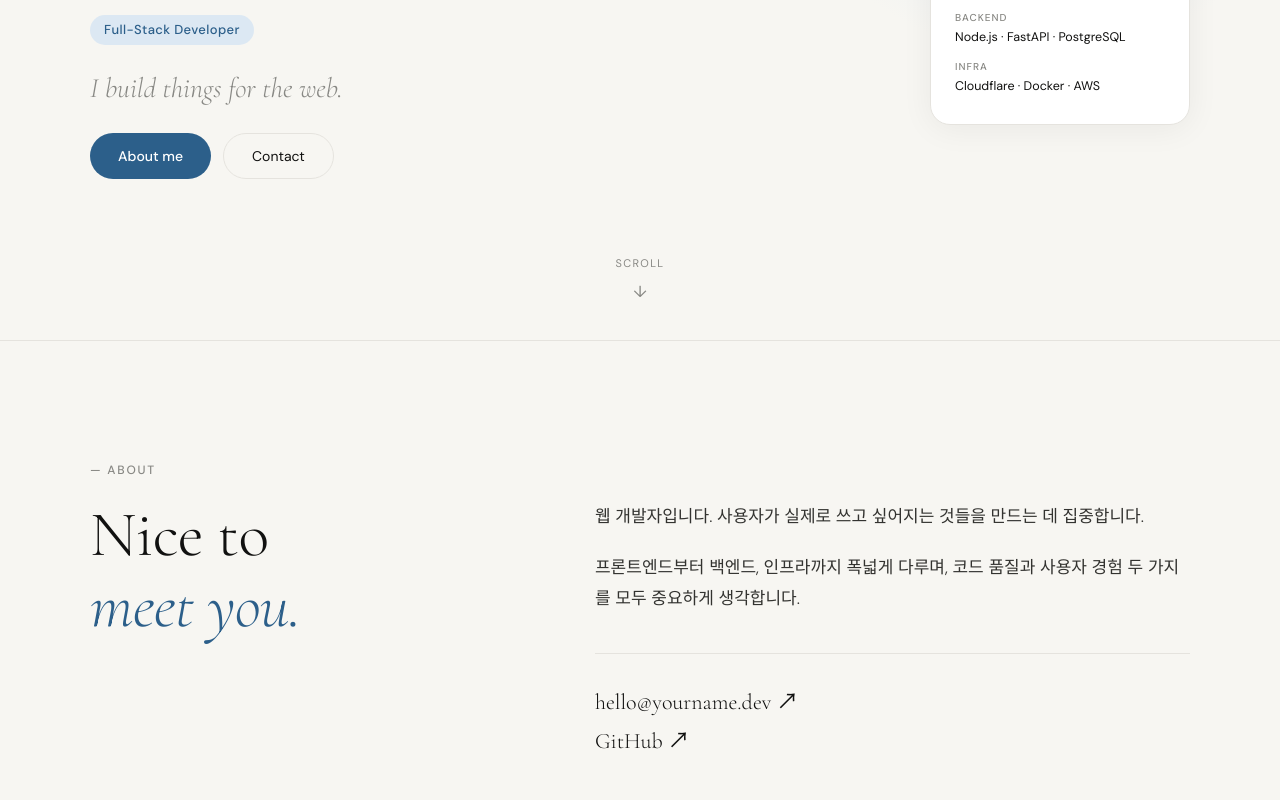
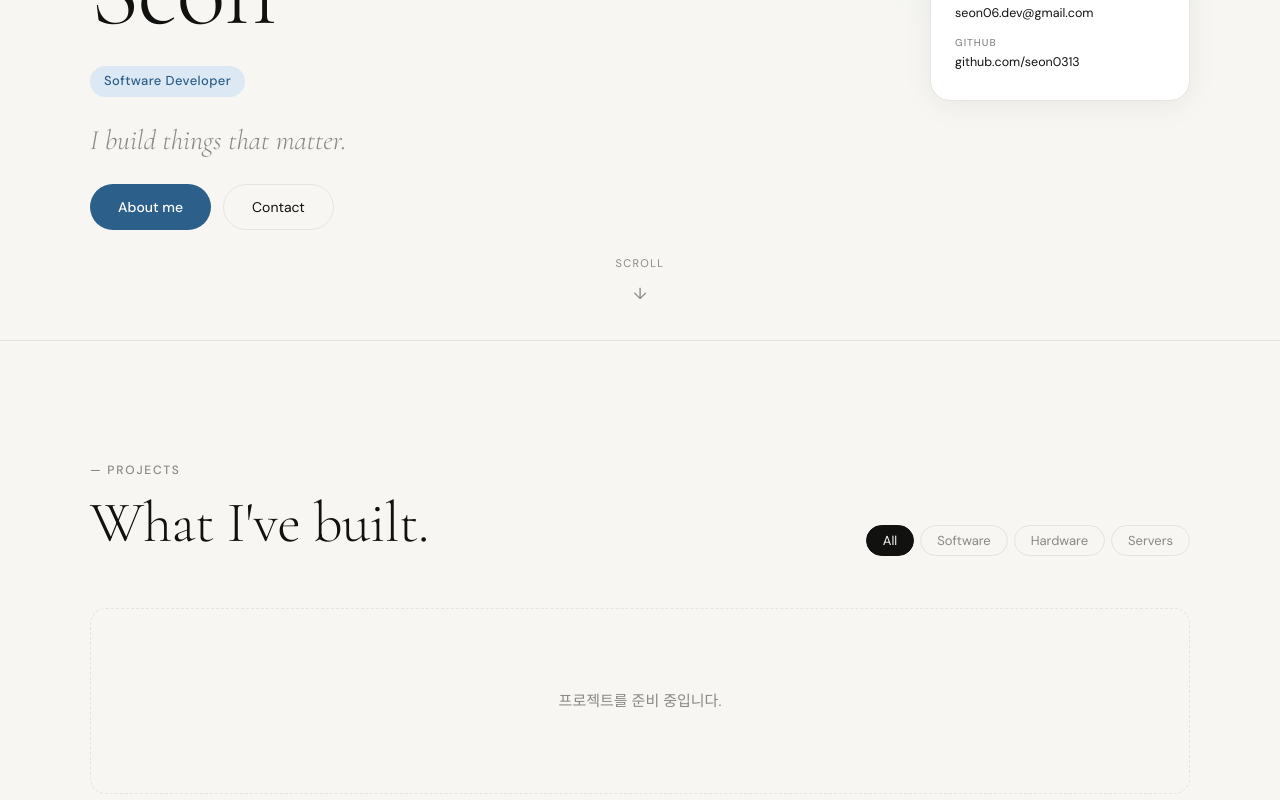
Before and after one commit to seon0313/seon06_dev_web, a React (Vite) app: page / in a window 1280 px wide. Shown: the part 460-1260 px from the top of the page. Built offline with nearby package versions, Linux system fonts and the light colour scheme.

Commit message:
fix blog url

```diff
--- a/index.html
+++ b/index.html
@@ -6,13 +6,13 @@
     <meta name="viewport" content="width=device-width, initial-scale=1.0" />
 
     <!-- SEO -->
-    <title>Your Name — Developer</title>
-    <meta name="description" content="Developer & problem solver." />
-    <meta name="author" content="Your Name" />
+    <title>추윤선 — Software Developer</title>
+    <meta name="description" content="Software Developer. Python, Java, Kotlin, C." />
+    <meta name="author" content="Choo Yun Seon" />
 
     <!-- OG -->
-    <meta property="og:title" content="Your Name" />
-    <meta property="og:description" content="Developer & problem solver." />
+    <meta property="og:title" content="추윤선 (Choo Yun Seon)" />
+    <meta property="og:description" content="Software Developer. Python, Java, Kotlin, C." />
     <meta property="og:type" content="website" />
 
     <!-- Fonts -->
--- a/src/App.jsx
+++ b/src/App.jsx
@@ -1,23 +1,36 @@
-import { useEffect, useState } from 'react'
+import { useEffect, useState, useCallback } from 'react'
+
+/* ─── Projects 데이터 — 여기에 추가하세요 ─────────── */
+const PROJECTS = [
+  // { id: 1, category: 'software', title: '프로젝트 이름', desc: '설명', link: 'https://github.com/seon0313/...' },
+  // { id: 2, category: 'server',   title: '게임 서버',     desc: '설명', link: '' },
+  // { id: 3, category: 'hardware', title: '하드웨어 프로젝트', desc: '설명', link: '' },
+]
+
+const CATEGORIES = [
+  { key: 'all',      label: 'All' },
+  { key: 'software', label: 'Software' },
+  { key: 'hardware', label: 'Hardware' },
+  { key: 'server',   label: 'Servers' },
+]
 
 /* ─── CONFIG — 여기만 수정하세요 ──────────────────── */
 const ME = {
-  name:       'Your Name',
-  initials:   'YN',
-  role:       'Full-Stack Developer',
-  tagline:    'I build things for the web.',
+  name:       'Choo Yun Seon',
+  initials:   'YS',
+  role:       'Software Developer',
+  tagline:    'I build things that matter.',
   location:   'Seoul, Korea',
-  email:      'hello@yourname.dev',
-  github:     'https://github.com/yourname',
+  email:      'seon06.dev@gmail.com',
+  github:     'https://github.com/seon0313',
   bio: [
-    '웹 개발자입니다. 사용자가 실제로 쓰고 싶어지는 것들을 만드는 데 집중합니다.',
-    '프론트엔드부터 백엔드, 인프라까지 폭넓게 다루며, 코드 품질과 사용자 경험 두 가지를 모두 중요하게 생각합니다.',
+    '소프트웨어 개발자입니다. 문제를 명확히 이해하고, 단순하고 견고한 해결책을 만드는 데 집중합니다.',
+    'Python, Java, Kotlin, C 등 다양한 언어를 다루며, 좋은 코드와 좋은 사용자 경험 모두를 중요하게 생각합니다.',
   ],
   skills: [
-    { label: 'Language', items: 'TypeScript · Python · Go' },
-    { label: 'Frontend',  items: 'React · Next.js · Tailwind CSS' },
-    { label: 'Backend',   items: 'Node.js · FastAPI · PostgreSQL' },
-    { label: 'Infra',     items: 'Cloudflare · Docker · AWS' },
+    { label: 'Language', items: 'Python · Java · Kotlin · C' },
+    { label: 'Contact',  items: 'seon06.dev@gmail.com' },
+    { label: 'GitHub',   items: 'github.com/seon0313' },
   ],
 }
 /* ───────────────────────────────────────────────────── */
@@ -34,6 +47,7 @@ export default function App() {
     <div style={{ minHeight: '100dvh' }}>
       <Nav initials={ME.initials} github={ME.github} />
       <Hero visible={visible} me={ME} />
+      <Projects />
       <About me={ME} />
       <Footer initials={ME.initials} />
     </div>
@@ -41,17 +55,27 @@ export default function App() {
 }
 
 /* ─── Nav ────────────────────────────────────────────── */
+const NAV_LINKS = [
+  { label: 'About',    href: '#about',                    external: false },
+  { label: 'Projects', href: '#projects',                 external: false },
+  { label: 'Blog',     href: 'https://blog.seon06.dev',   external: true  },
+]
+
 function Nav({ initials, github }) {
   return (
     <nav style={styles.nav}>
       <span style={styles.navLogo}>{initials}</span>
       <div style={styles.navLinks}>
-        <a
-          href="#about"
-          style={styles.navLink}
-          onMouseEnter={e => e.target.style.color = 'var(--accent)'}
-          onMouseLeave={e => e.target.style.color = 'var(--text-muted)'}
-        >About</a>
+        {NAV_LINKS.map(({ label, href, external }) => (
+          <a
+            key={label}
+            href={href}
+            {...(external ? { target: '_blank', rel: 'noopener noreferrer' } : {})}
+            style={styles.navLink}
+            onMouseEnter={e => e.currentTarget.style.color = 'var(--accent)'}
+            onMouseLeave={e => e.currentTarget.style.color = 'var(--text-muted)'}
+          >{label}</a>
+        ))}
         <a
           href={github}
           target="_blank"
@@ -150,6 +174,66 @@ function Hero({ visible, me }) {
       <div style={styles.scrollHint}>
         <span style={styles.scrollText}>Scroll</span>
         <div style={styles.scrollArrow}>↓</div>
+      </div>
+    </section>
+  )
+}
+
+/* ─── Projects ───────────────────────────────────────── */
+function Projects() {
+  const [active, setActive] = useState('all')
+
+  const filtered = useCallback(
+    () => active === 'all' ? PROJECTS : PROJECTS.filter(p => p.category === active),
+    [active]
+  )()
+
+  return (
+    <section id="projects" style={styles.projects}>
+      <div style={styles.projectsInner}>
+        <div style={styles.projectsHeader}>
+          <div>
+            <p style={styles.sectionLabel}>— Projects</p>
+            <h2 style={styles.projectsHeading}>What I've built.</h2>
+          </div>
+          <div style={styles.tabs}>
+            {CATEGORIES.map(({ key, label }) => (
+              <button
+                key={key}
+                onClick={() => setActive(key)}
+                style={{
+                  ...styles.tab,
+                  ...(active === key ? styles.tabActive : {}),
+                }}
+              >{label}</button>
+            ))}
+          </div>
+        </div>
+
+        {filtered.length === 0 ? (
+          <div style={styles.emptyState}>
+            <p style={styles.emptyText}>프로젝트를 준비 중입니다.</p>
+          </div>
+        ) : (
+          <div style={styles.projectGrid}>
+            {filtered.map(p => (
+              <a
+                key={p.id}
+                href={p.link || undefined}
+                target={p.link ? '_blank' : undefined}
+                rel="noopener noreferrer"
+                style={{ ...styles.projectCard, ...(!p.link ? { cursor: 'default' } : {}) }}
+                onMouseEnter={e => { if (p.link) e.currentTarget.style.borderColor = 'var(--accent)' }}
+                onMouseLeave={e => e.currentTarget.style.borderColor = 'var(--line)'}
+              >
+                <span style={styles.projectCatBadge}>{CATEGORIES.find(c => c.key === p.category)?.label}</span>
+                <h3 style={styles.projectTitle}>{p.title}</h3>
+                <p style={styles.projectDesc}>{p.desc}</p>
+                {p.link && <span style={styles.projectArrow}>↗</span>}
+              </a>
+            ))}
+          </div>
+        )}
       </div>
     </section>
   )
@@ -400,6 +484,103 @@ const styles = {
     animation: 'scrollBob 1.8s ease-in-out infinite',
   },
 
+  /* Projects */
+  projects: {
+    padding: '120px 48px',
+    borderTop: '1px solid var(--line)',
+  },
+  projectsInner: {
+    maxWidth: '1100px', margin: '0 auto',
+    display: 'flex', flexDirection: 'column', gap: '52px',
+  },
+  projectsHeader: {
+    display: 'flex',
+    alignItems: 'flex-end',
+    justifyContent: 'space-between',
+    flexWrap: 'wrap',
+    gap: '24px',
+  },
+  projectsHeading: {
+    fontFamily: 'var(--font-display)',
+    fontSize: 'clamp(40px, 4.5vw, 60px)',
+    fontWeight: 300,
+    lineHeight: 1.1,
+    letterSpacing: '-0.01em',
+    marginTop: '12px',
+  },
+  tabs: {
+    display: 'flex', gap: '6px', flexWrap: 'wrap',
+  },
+  tab: {
+    fontFamily: 'var(--font-body)',
+    fontSize: '13px', fontWeight: 400,
+    padding: '6px 16px',
+    borderRadius: '100px',
+    border: '1px solid var(--line)',
+    background: 'transparent',
+    color: 'var(--text-muted)',
+    cursor: 'pointer',
+    transition: 'all 0.18s',
+  },
+  tabActive: {
+    background: 'var(--text)',
+    color: 'var(--bg)',
+    borderColor: 'var(--text)',
+  },
+  projectGrid: {
+    display: 'grid',
+    gridTemplateColumns: 'repeat(auto-fill, minmax(300px, 1fr))',
+    gap: '20px',
+  },
+  projectCard: {
+    position: 'relative',
+    display: 'flex', flexDirection: 'column', gap: '10px',
+    padding: '28px 24px',
+    background: 'var(--bg-card)',
+    border: '1px solid var(--line)',
+    borderRadius: '16px',
+    transition: 'border-color 0.2s',
+    textDecoration: 'none', color: 'inherit',
+  },
+  projectCatBadge: {
+    fontFamily: 'var(--font-body)',
+    fontSize: '10px', fontWeight: 500,
+    textTransform: 'uppercase', letterSpacing: '0.1em',
+    color: 'var(--accent)',
+  },
+  projectTitle: {
+    fontFamily: 'var(--font-display)',
+    fontSize: '22px', fontWeight: 400,
+    letterSpacing: '-0.01em',
+    color: 'var(--text)',
+  },
+  projectDesc: {
+    fontFamily: 'var(--font-body)',
+    fontSize: '14px', fontWeight: 300,
+    lineHeight: 1.7,
+    color: 'var(--text-muted)',
+    flex: 1,
+  },
+  projectArrow: {
+    fontFamily: 'var(--font-body)',
+    fontSize: '16px',
+    color: 'var(--accent)',
+    marginTop: '8px',
+  },
+  emptyState: {
+    padding: '80px 0',
+    display: 'flex',
+    alignItems: 'center',
+    justifyContent: 'center',
+    border: '1px dashed var(--line)',
+    borderRadius: '16px',
+  },
+  emptyText: {
+    fontFamily: 'var(--font-body)',
+    fontSize: '15px',
+    color: 'var(--text-muted)',
+  },
+
   /* About */
   about: {
     padding: '120px 48px',
```
